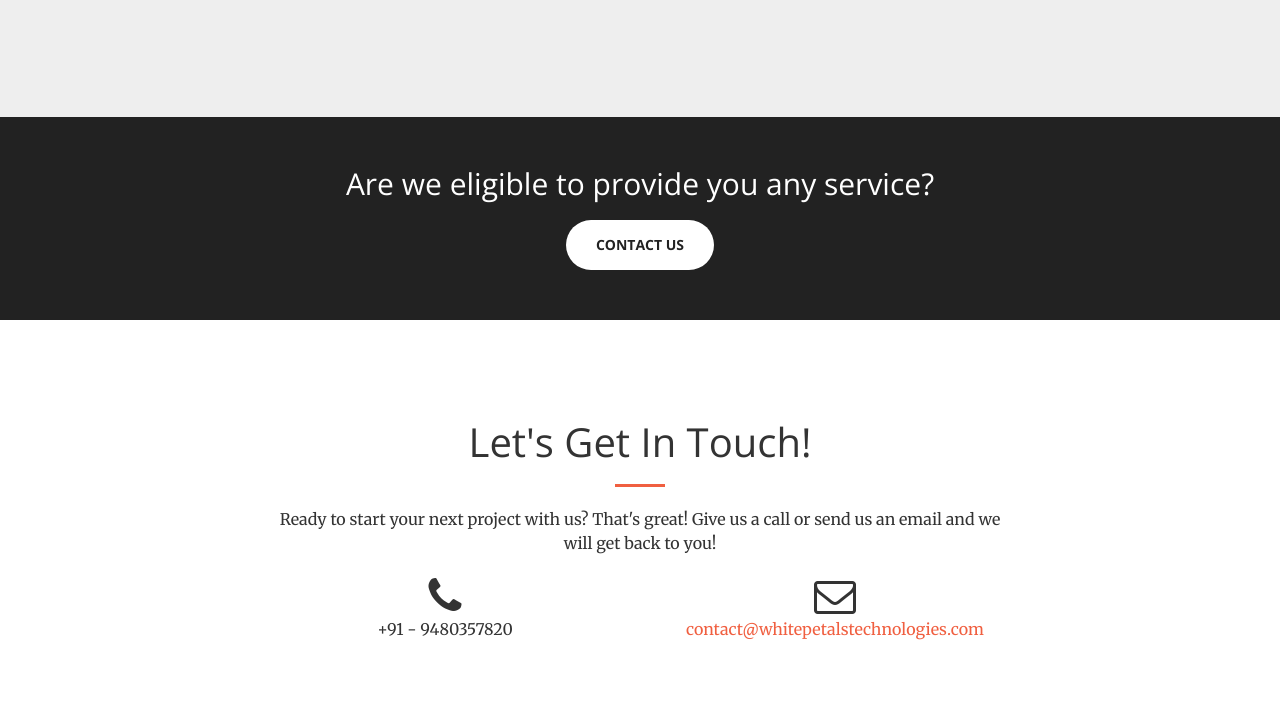
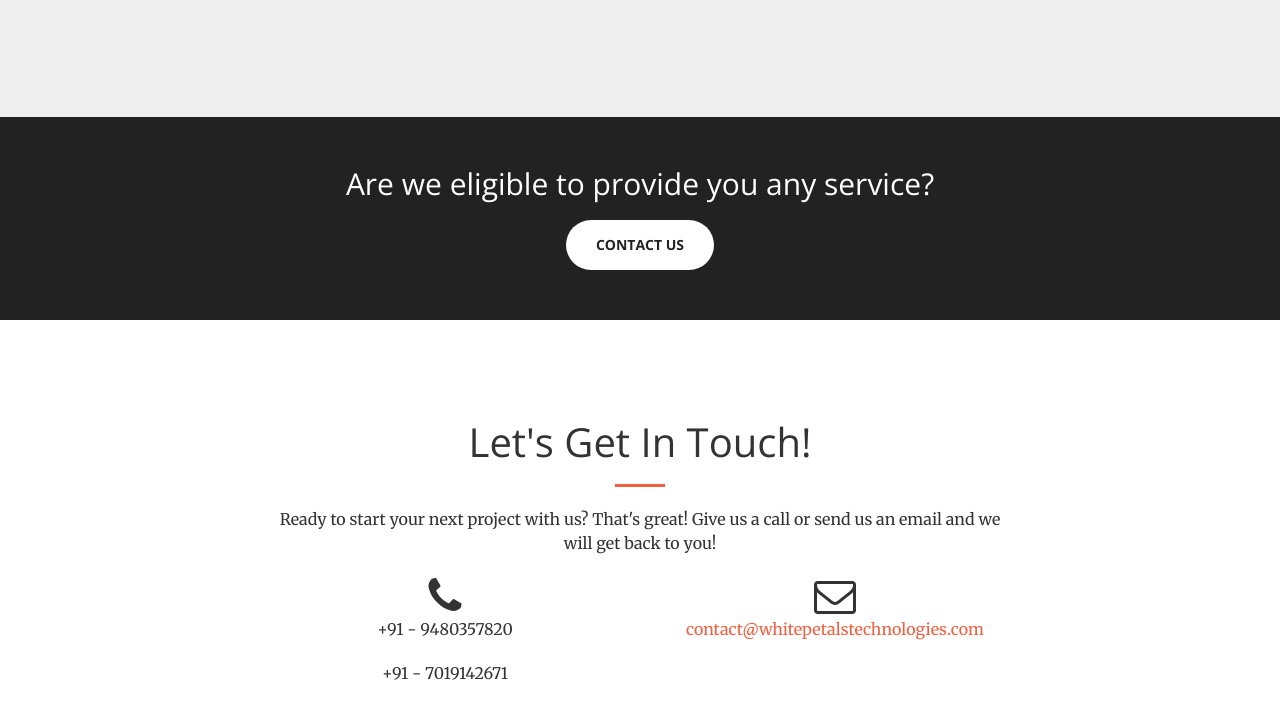
Before and after one commit to whitepetalstechnologies/whitepetalstechnologies.github.io, a website: page index.html in a window 1280 px wide. Shown: the part 2746-3465 px from the top of the page. Drawn offline with nearby package versions, Linux system fonts and the light colour scheme.

Commit message:
contact
contact

```diff
--- a/index.html
+++ b/index.html
@@ -273,6 +273,7 @@
                 <div class="col-lg-4 col-lg-offset-2 text-center">
                     <i class="fa fa-phone fa-3x sr-contact"></i>
                     <p>+91 - 9480357820</p>
+                    <p>+91 - 7019142671</p>
                 </div>
                 <div class="col-lg-4 text-center">
                     <i class="fa fa-envelope-o fa-3x sr-contact"></i>
```
